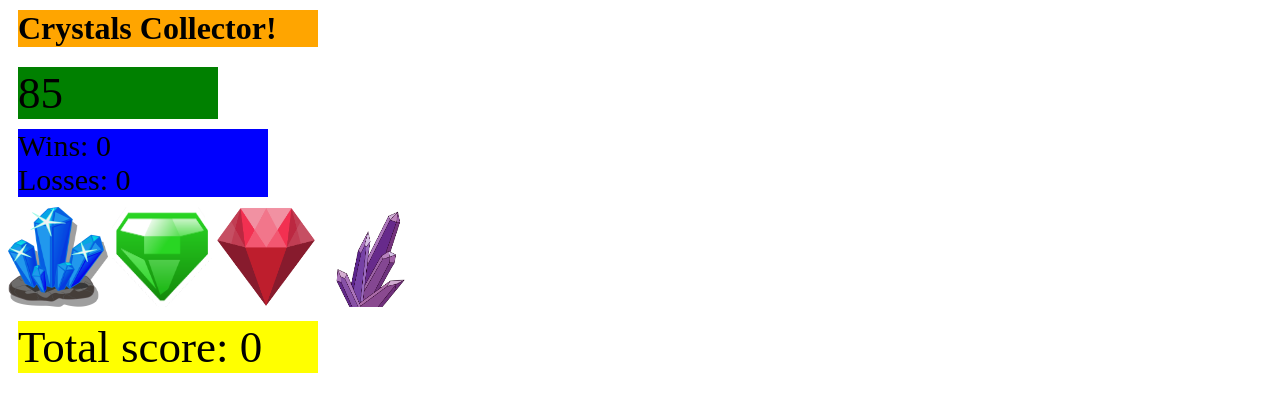
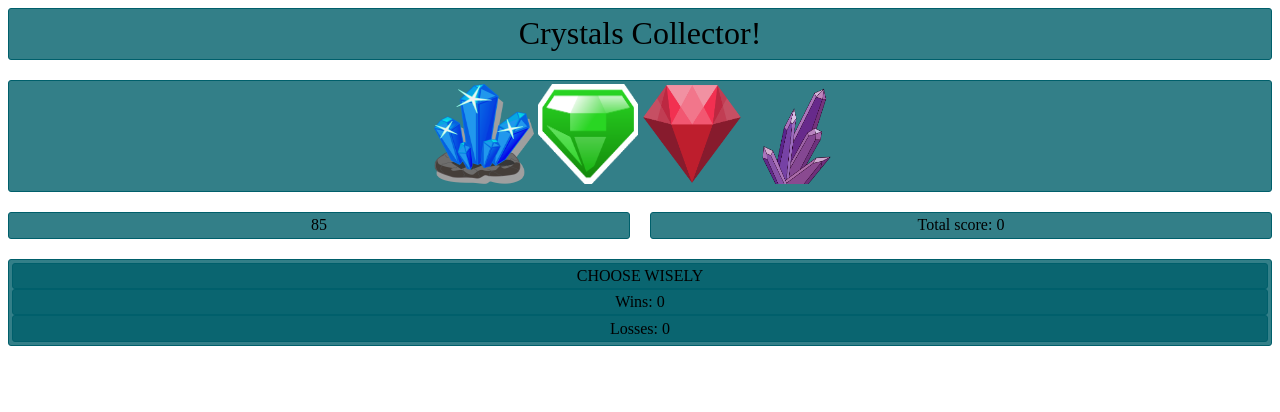
Before and after one commit to danielsonio/week-4-game, a plain HTML site: page index.html in a window 1280 px wide. Drawn offline with nearby package versions, Linux system fonts and the light colour scheme.

Commit message:
moved styling to CSS file and updated to the new Grid layout. Changed win/lose from alert to html notification.

```diff
--- a/assets/css/style.css
+++ b/assets/css/style.css
@@ -0,0 +1,31 @@
+.wrapper {
+  display: grid;
+  grid-template-columns: 1fr 1fr;
+  grid-gap: 20px;
+}
+
+.wrapper div {
+  border: 1px solid rgb(0, 95, 107);
+  border-radius: 3px;
+  background-color: rgba(0,95,107,0.8);
+  padding: 0.2em;
+}
+
+#title {
+  grid-column: 1/ -1;
+  text-align: center;
+  font-size: 32px;
+}
+
+#crystals {
+  grid-column: 1/ -1;
+  text-align: center;
+}
+
+#scoreboard {
+  grid-column: 1/ -1;
+  text-align: center;
+}
+#random-num, #total-score {
+  text-align: center;
+}
--- a/assets/javascript/game.js
+++ b/assets/javascript/game.js
@@ -49,6 +49,7 @@ function startGame() {
   scoreCounter = 0;
 
   //displays computer random number and scoreboard
+  $("#win-lose").html("CHOOSE WISELY");
   $("#random-num").html(compRandomNum);
   $("#win-count").html(winCounter);
   $("#loss-count").html(lossCounter);
@@ -84,13 +85,13 @@ function gameCheck() {
   $("#round-points").html(scoreCounter);
 
   if (scoreCounter === compRandomNum){
-    alert("You win!")
-    winCounter++
-    startGame();
+    $("#win-lose").html("You Win!");
+    winCounter++;
+    setTimeout(startGame, 2000);
   } else if(scoreCounter > compRandomNum) {
-    alert("You lose!")
-    lossCounter++
-    startGame();
+    $("#win-lose").html("You Lose!");
+    lossCounter++;
+    setTimeout(startGame, 2000);
   };
 
 }
--- a/index.html
+++ b/index.html
@@ -3,37 +3,20 @@
   <head>
     <meta charset="utf-8">
     <title>Crystal Collector</title>
-    <style>
-      #title {
-        background: orange;
-        width: 300px;
-        margin: 10px 10px 20px 10px;
-      }
-      #random-num{
-        background-color: green;
-        width: 200px;
-        font-size: 45px;
-        margin: 10px;
-
-      }
-      #scoreboard{
-        background: blue;
-        width: 250px;
-        font-size: 30px;
-        margin: 10px;
-      }
-      #total-score {
-        background: yellow;
-        width: 300px;
-        font-size: 45px;
-        margin: 10px;
-      }
-    </style>
+    <link rel="stylesheet" href="assets/css/style.css">
     <script src="https://ajax.googleapis.com/ajax/libs/jquery/3.2.0/jquery.min.js"></script>
   </head>
   <body>
-    <h1 id="title">Crystals Collector!</h1>
-    <div id="random-num">99</div>
+    <div class="wrapper">
+      <div id="title">Crystals Collector!</div>
+      <div id="crystals">
+        <span id="blue-crystal"><img src="assets/images/blue_crystal.png" alt="blue crystal" style="width:100px;height:100px;"></span>
+        <span id="green-crystal"><img src="assets/images/green_crystal.png" alt="green crystal" style="width:100px;height:100px;"></span>
+        <span id="red-crystal"><img src="assets/images/red_crystal.png" alt="red crystal" style="width:100px;height:100px;"></span>
+        <span id="purple-crystal"><img src="assets/images/purple_crystal.png" alt="purple crystal" style="width:100px;height:100px;"></span>
+      </div>
+        <div id="random-num"></div>
+        <div id="total-score">Total score: <span id="round-points"></span></div>
       <div id="scoreboard">
         <div id="win-lose"></div>
         <div> Wins:
@@ -43,13 +26,7 @@
           <span id="loss-count"></span>
         </div>
       </div>
-    <div id="crystals">
-      <span id="blue-crystal"><img src="assets/images/blue_crystal.png" alt="blue crystal" style="width:100px;height:100px;"></span>
-      <span id="green-crystal"><img src="assets/images/green_crystal.png" alt="green crystal" style="width:100px;height:100px;"></span>
-      <span id="red-crystal"><img src="assets/images/red_crystal.png" alt="red crystal" style="width:100px;height:100px;"></span>
-      <span id="purple-crystal"><img src="assets/images/purple_crystal.png" alt="purple crystal" style="width:100px;height:100px;"></span>
   </div>
-    <div id="total-score">Total score: <span id="round-points"></span></div>
     <script src="assets/javascript/game.js"></script>
   </body>
 </html>
```
Lines whose indentation alone changed are shown as unchanged.
